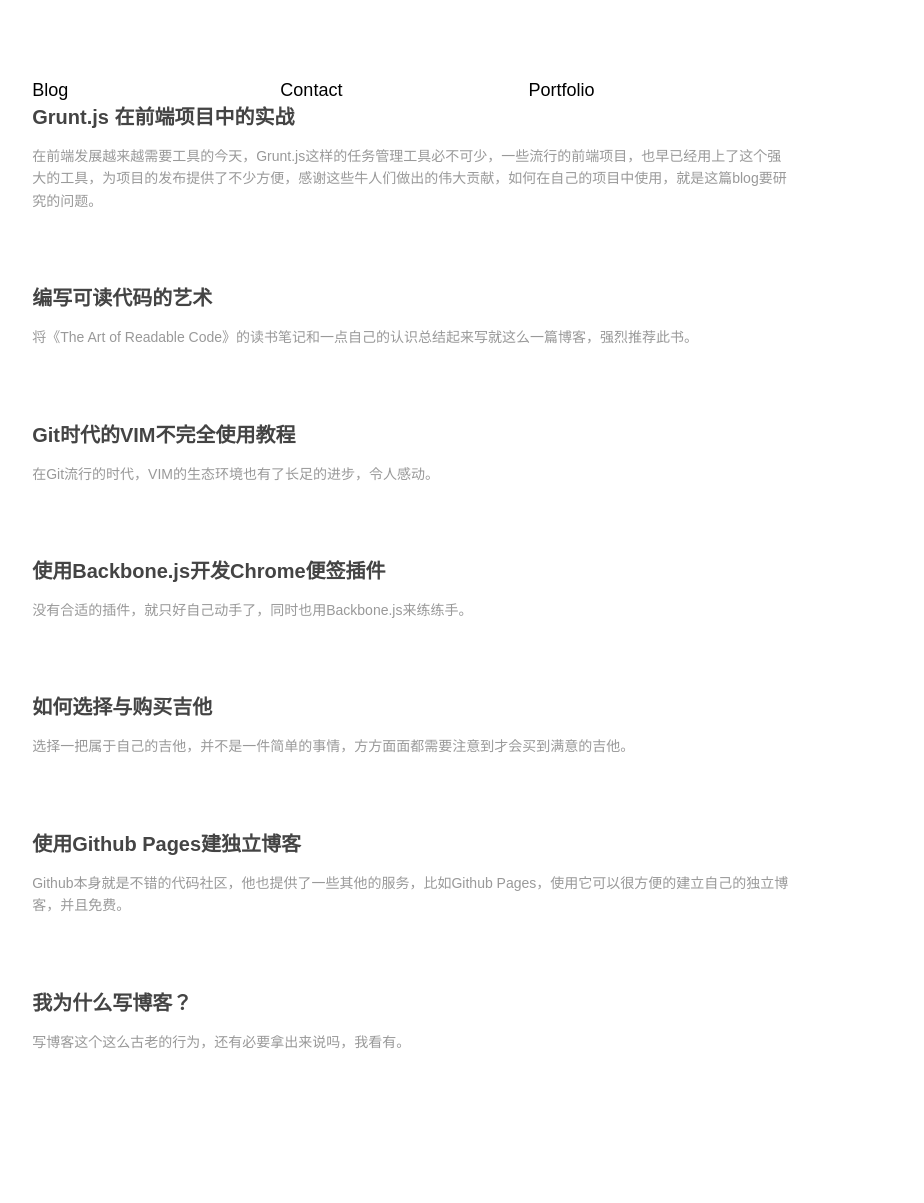
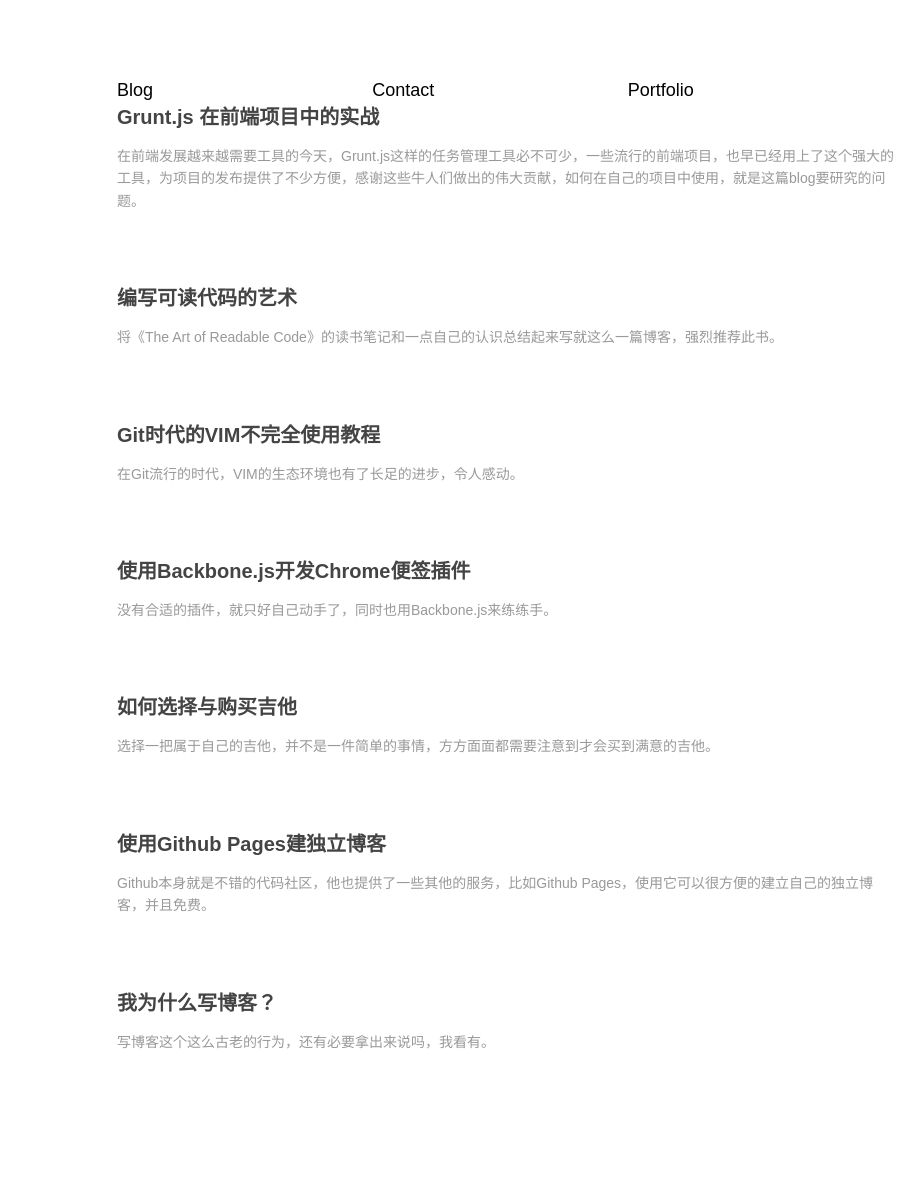
Before and after one commit to lynettelu/lynettelu.github.io, a Jekyll site: the page built from index.md, in a window 1280 px wide. Shown: the whole page, without its empty margins (131-1055 px from the left). Built offline with Jekyll 4.4.1, drawn with Linux system fonts in a browser that asks for light colours; Markdown is read by kramdown in place of the engine named in the settings; before the commit the page ends 1123 px from its top, so only the background shows below that.

Commit message:
modify index style

```diff
--- a/css/default.css
+++ b/css/default.css
@@ -120,7 +120,7 @@
 .entry img{max-width:670px;display:block;margin:10px auto;}
 
 
-.index-content .section { margin: 0 auto; padding-top:80px; padding-right:15%; ;}
+.index-content .section { margin: 0 auto; padding:80px; border: solid 3px ##333333;}
 
 .index-content .artical-list { width:70%; margin:0 auto; }
 .index-content .artical-list li { margin-bottom:70px; }
```
